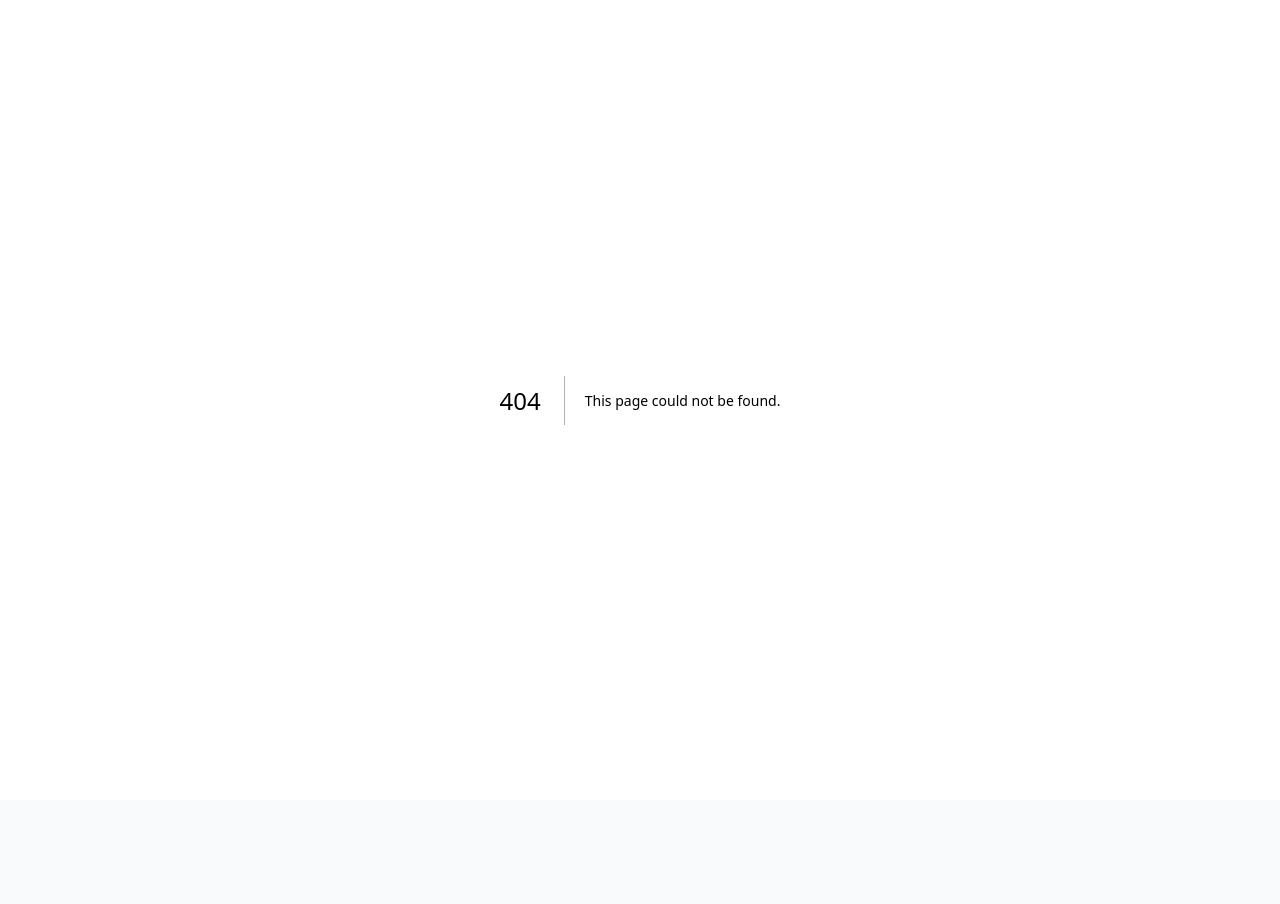
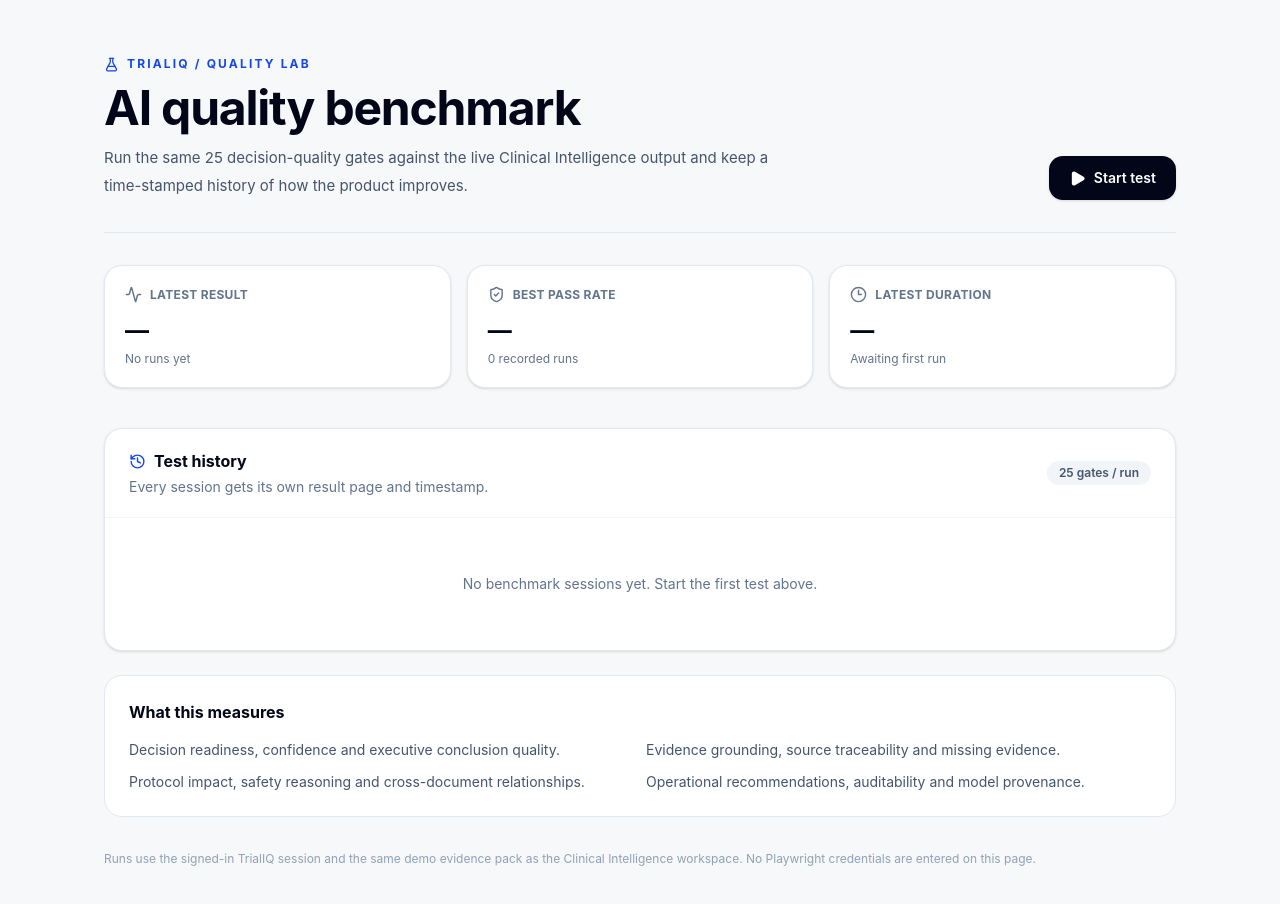
Before and after one commit to Zunaid24/trialiq, a Next.js app: page /test.html in a window 1280 px wide. Before the commit this address had no page. Shown: the top 904 px of the page. Before the commit the page ends 800 px from the top, so only its background shows below. Built offline with nearby package versions, Linux system fonts and the light colour scheme.

Commit message:
Add in-app AI quality test suite page

```diff
--- /dev/null
+++ b/app/test.html/page.tsx
@@ -0,0 +1,103 @@
+"use client";
+
+import { useEffect, useMemo, useState } from "react";
+import Link from "next/link";
+import { Activity, ArrowRight, CheckCircle2, Clock3, FlaskConical, History, Loader2, Play, ShieldCheck, XCircle } from "lucide-react";
+
+type HistoryItem = {
+  id: string;
+  startedAt: string;
+  completedAt: string;
+  durationMs: number;
+  status: "PASS" | "FAIL";
+  total: number;
+  passed: number;
+  failed: number;
+  error?: string;
+};
+
+function formatDate(value: string) {
+  return new Date(value).toLocaleString([], { dateStyle: "medium", timeStyle: "medium" });
+}
+function duration(ms: number) {
+  return `${(ms / 1000).toFixed(1)}s`;
+}
+
+export default function TestSuitePage() {
+  const [history, setHistory] = useState<HistoryItem[]>([]);
+  const [running, setRunning] = useState(false);
+  const [error, setError] = useState("");
+
+  async function loadHistory() {
+    const response = await fetch("/api/test-suite/history", { cache: "no-store" });
+    const payload = await response.json();
+    setHistory(payload.reports || []);
+  }
+
+  useEffect(() => { loadHistory(); }, []);
+
+  async function startTest() {
+    if (running) return;
+    setRunning(true);
+    setError("");
+    try {
+      const response = await fetch("/api/test-suite/run", { method: "POST" });
+      const payload = await response.json();
+      if (!response.ok || !payload.ok) {
+        throw new Error(payload?.report?.error || payload?.error || "Unable to start benchmark.");
+      }
+      window.location.href = `/test.html/run/${payload.report.id}`;
+    } catch (e) {
+      setError(e instanceof Error ? e.message : "Unable to start benchmark.");
+      await loadHistory();
+    } finally {
+      setRunning(false);
+    }
+  }
+
+  const latest = history[0];
+  const best = useMemo(() => history.reduce((max, run) => Math.max(max, run.total ? (run.passed / run.total) * 100 : 0), 0), [history]);
+
+  return (
+    <main className="min-h-screen bg-[#f7f8fa] text-slate-950">
+      <div className="mx-auto max-w-6xl px-6 py-10 md:px-10 md:py-14">
+        <header className="flex flex-col gap-6 border-b border-slate-200 pb-8 md:flex-row md:items-end md:justify-between">
+          <div>
+            <div className="flex items-center gap-2 text-xs font-bold uppercase tracking-[0.18em] text-blue-700"><FlaskConical size={15} /> TrialIQ / Quality Lab</div>
+            <h1 className="mt-3 text-4xl font-bold tracking-tight md:text-5xl">AI quality benchmark</h1>
+            <p className="mt-3 max-w-2xl text-[15px] leading-7 text-slate-600">Run the same 25 decision-quality gates against the live Clinical Intelligence output and keep a time-stamped history of how the product improves.</p>
+          </div>
+          <button onClick={startTest} disabled={running} className="inline-flex shrink-0 items-center justify-center gap-2 rounded-xl bg-slate-950 px-5 py-3 text-sm font-semibold text-white shadow-sm transition hover:bg-slate-800 disabled:cursor-wait disabled:opacity-60">
+            {running ? <Loader2 size={17} className="animate-spin" /> : <Play size={17} fill="currentColor" />}
+            {running ? "Running benchmark…" : "Start test"}
+          </button>
+        </header>
+
+        {running && <div className="mt-6 rounded-2xl border border-blue-200 bg-blue-50 p-5"><div className="flex items-center gap-3"><Loader2 className="animate-spin text-blue-700" size={19}/><div><p className="font-bold text-blue-950">Benchmark running</p><p className="mt-1 text-sm text-blue-800">Clinical Intelligence is being evaluated across all 25 gates. This can take up to a couple of minutes.</p></div></div></div>}
+        {error && <div className="mt-6 rounded-2xl border border-red-200 bg-red-50 p-5 text-sm text-red-800"><strong>Could not run the benchmark.</strong> {error} <Link className="ml-2 font-bold underline" href="/auth">Sign in</Link></div>}
+
+        <section className="mt-8 grid gap-4 md:grid-cols-3">
+          <Stat icon={<Activity size={17}/>} label="Latest result" value={latest ? `${latest.passed}/${latest.total}` : "—"} detail={latest ? latest.status : "No runs yet"} />
+          <Stat icon={<ShieldCheck size={17}/>} label="Best pass rate" value={history.length ? `${best.toFixed(0)}%` : "—"} detail={`${history.length} recorded run${history.length === 1 ? "" : "s"}`} />
+          <Stat icon={<Clock3 size={17}/>} label="Latest duration" value={latest ? duration(latest.durationMs) : "—"} detail={latest ? formatDate(latest.completedAt) : "Awaiting first run"} />
+        </section>
+
+        <section className="mt-10 rounded-2xl border border-slate-200 bg-white shadow-sm">
+          <div className="flex items-center justify-between border-b border-slate-100 px-6 py-5"><div><div className="flex items-center gap-2"><History size={17} className="text-blue-700"/><h2 className="font-bold">Test history</h2></div><p className="mt-1 text-sm text-slate-500">Every session gets its own result page and timestamp.</p></div><span className="rounded-full bg-slate-100 px-3 py-1 text-xs font-semibold text-slate-600">25 gates / run</span></div>
+          {history.length === 0 ? <div className="px-6 py-14 text-center text-sm text-slate-500">No benchmark sessions yet. Start the first test above.</div> : <div className="divide-y divide-slate-100">
+            {history.map((run) => <Link key={run.id} href={`/test.html/run/${run.id}`} className="group flex flex-col gap-4 px-6 py-5 transition hover:bg-slate-50 md:flex-row md:items-center md:justify-between">
+              <div className="flex items-start gap-4"><div className={`mt-0.5 rounded-full p-2 ${run.status === "PASS" ? "bg-emerald-50 text-emerald-700" : "bg-red-50 text-red-700"}`}>{run.status === "PASS" ? <CheckCircle2 size={18}/> : <XCircle size={18}/>}</div><div><div className="flex flex-wrap items-center gap-2"><span className="font-bold">{run.status}</span><span className="text-sm text-slate-500">{run.passed}/{run.total} passed</span></div><p className="mt-1 text-sm text-slate-500">{formatDate(run.startedAt)}</p>{run.error && <p className="mt-2 max-w-2xl truncate text-xs text-red-600">{run.error}</p>}</div></div>
+              <div className="flex items-center gap-5 text-sm text-slate-500"><span>{duration(run.durationMs)}</span><ArrowRight size={17} className="transition group-hover:translate-x-1 group-hover:text-slate-950"/></div>
+            </Link>)}
+          </div>}
+        </section>
+
+        <section className="mt-6 rounded-2xl border border-slate-200 bg-white p-6"><h2 className="font-bold">What this measures</h2><div className="mt-4 grid gap-3 text-sm text-slate-600 md:grid-cols-2"><p>Decision readiness, confidence and executive conclusion quality.</p><p>Evidence grounding, source traceability and missing evidence.</p><p>Protocol impact, safety reasoning and cross-document relationships.</p><p>Operational recommendations, auditability and model provenance.</p></div></section>
+
+        <p className="mt-8 text-xs leading-5 text-slate-400">Runs use the signed-in TrialIQ session and the same demo evidence pack as the Clinical Intelligence workspace. No Playwright credentials are entered on this page.</p>
+      </div>
+    </main>
+  );
+}
+
+function Stat({icon,label,value,detail}:{icon:React.ReactNode;label:string;value:string;detail:string}) { return <div className="rounded-2xl border border-slate-200 bg-white p-5 shadow-sm"><div className="flex items-center gap-2 text-xs font-bold uppercase tracking-wide text-slate-500">{icon}{label}</div><p className="mt-3 text-2xl font-bold">{value}</p><p className="mt-1 text-xs text-slate-500">{detail}</p></div>; }
```
